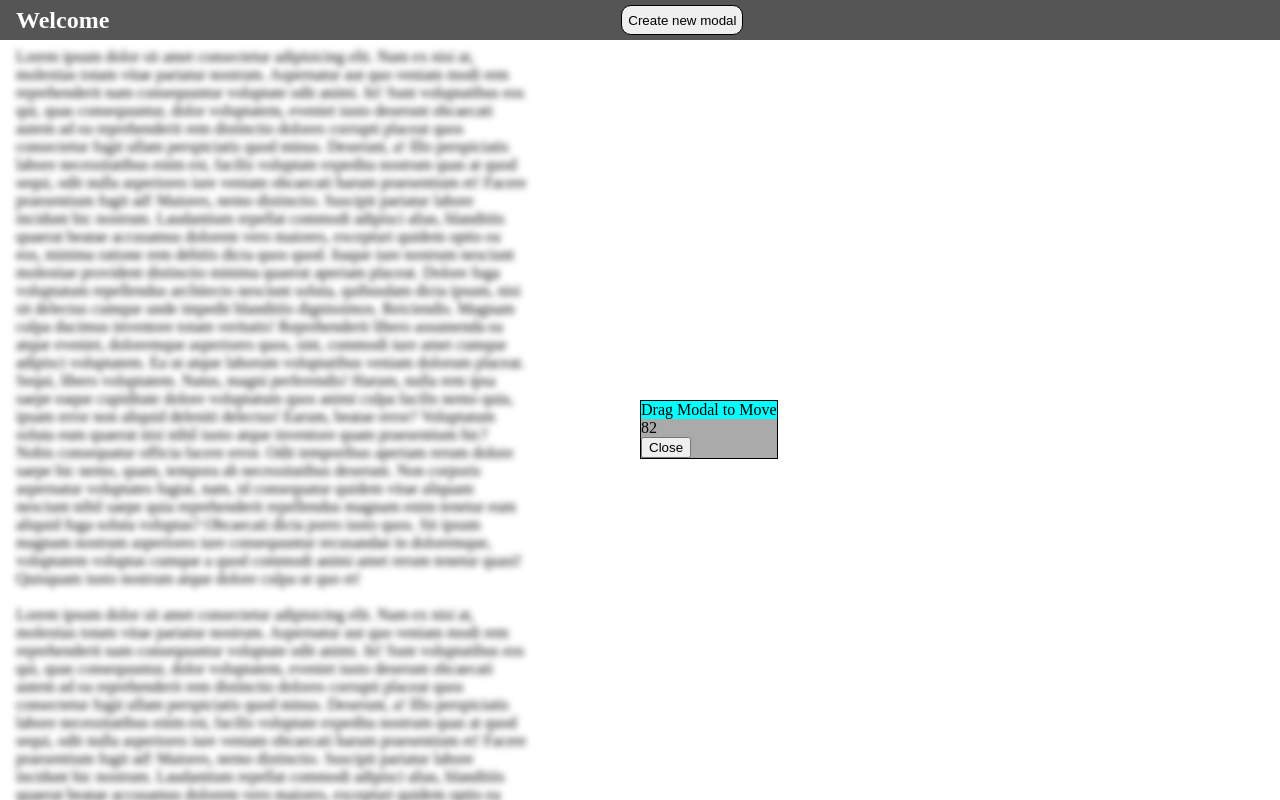
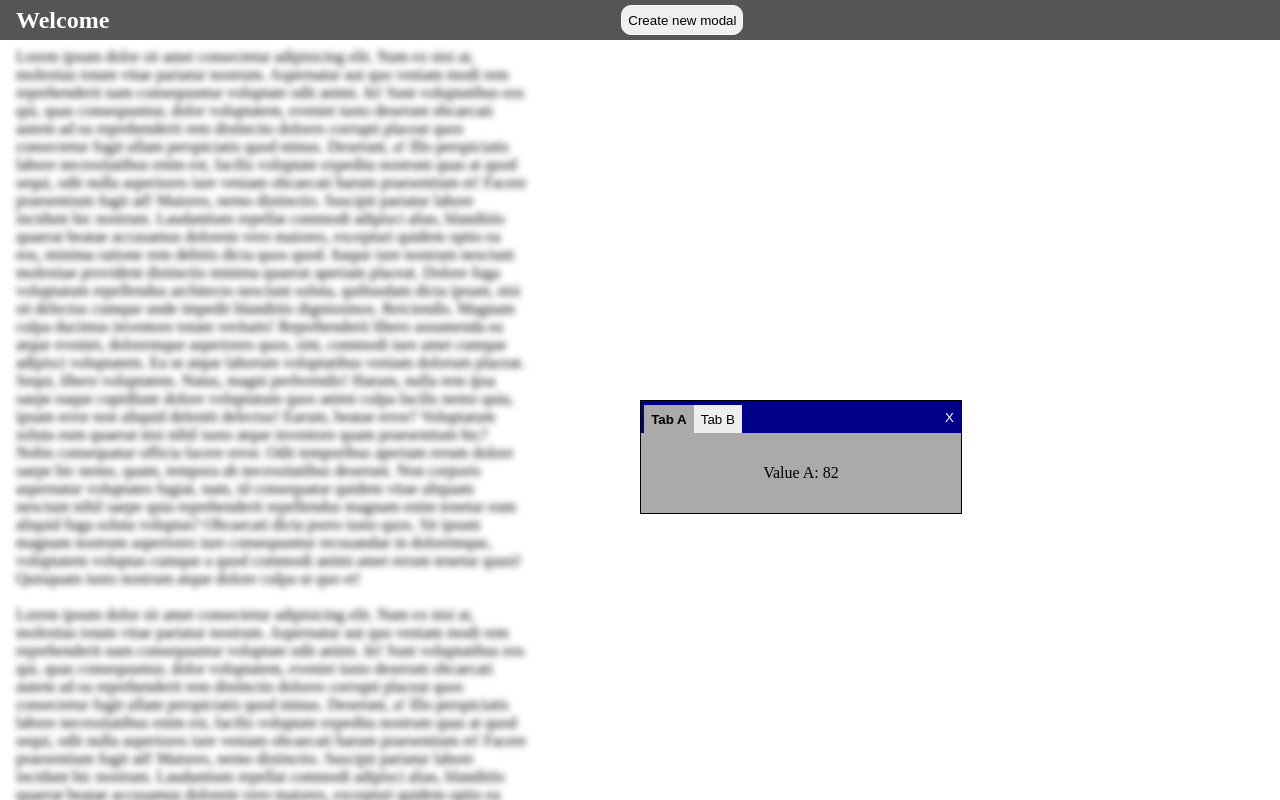
Before and after one commit to contra/contra-interview-assessment, a Next.js app in the folder frontend/: page / in a window 1280 px wide. Both pictures are taken after a click on the button "Create new modal". Shown: the top 800 px of the page. Built offline with nearby package versions, Linux system fonts and the light colour scheme.

Commit message:
update styles & enable tab access in modals

```diff
--- a/frontend/src/components/Modal.module.css
+++ b/frontend/src/components/Modal.module.css
@@ -1,19 +1,77 @@
-.modalHeader {
-  cursor: move;
-  background-color: aqua;
-  width: 100%;
-  height: auto;
-}
-
 .modal {
   border: 1px solid black;
-  cursor: move;
+  display: flex;
+  flex-direction: column;
+  justify-content: space-between;
+  align-items: center;
   position: fixed;
+  width: 20rem;
   top: 50%;
   left: 50%;
   background-color: #aaa;
-  padding: 0;
+  padding: 0rem;
   -webkit-user-select: none;
   -ms-user-select: none;
   user-select: none;
 }
+
+.modalHeader {
+  display: flex;
+  flex-direction: row;
+  justify-content: space-between;
+  align-items: flex-end;
+  cursor: move;
+  background-color: darkblue;
+  color: white;
+  width: 100%;
+  height: 2rem;
+}
+
+.tabs {
+  padding-left: 0.2rem;
+  padding-top: 0.25rem;
+}
+
+.activeTab {
+  border-bottom: none;
+  border-top: 1px solid #aaa;
+  border-right: 1px solid #aaa;
+  border-left: 1px solid #aaa;
+  background-color: #aaa;
+  font-weight: 600;
+  height: 1.75rem;
+}
+
+.inactiveTab {
+  border-bottom: darkblue;
+  border-top: 1px solid #eee;
+  border-right: 1px solid #eee;
+  border-left: 1px solid #eee;
+  background-color: #eee;
+  font-weight: 500;
+  height: 1.75rem;
+}
+
+.headerText {
+  padding: 0.25rem 0.5rem
+}
+
+.closeBtn {
+  border: 1px solid darkblue;
+  color: white;
+  background-color: darkblue;
+  height: 100%;
+}
+
+.closeBtn:hover {
+  border: 1px solid red;
+  background-color: red;
+}
+
+.content {
+  display: flex;
+  flex-direction: column;
+  align-items: center;
+  justify-content: center;
+  height: 10vh;
+}
--- a/frontend/src/components/Modal.tsx
+++ b/frontend/src/components/Modal.tsx
@@ -2,7 +2,7 @@ import React from 'react'
 import { createPortal } from 'react-dom';
 import styles from './Modal.module.css'
 
-export default function Modal({children, index, setModals, modals}) {
+export default function Modal({ index, setModals, modals }) {
   const closeModal = () => {
     setModals(modals.slice(0, index).concat(modals.slice(index + 1)));
   }
@@ -47,11 +47,27 @@ export default function Modal({children, index, setModals, modals}) {
     }
     setModals(updatedModals)
   }
+  const clickTab = (e) => {
+    const targetTab = e.target.dataset.name;
+    const updatedModals = [...modals];
+    updatedModals[index] = {
+      ...modals[index],
+      active: targetTab,
+    }
+    setModals(updatedModals);
+  }
   return createPortal(
-    <div className={styles.modal} onMouseDown={dragStart} onMouseMove={dragging} onMouseUp={dragEnd} style={modals[index].styles}>
-      <div className={styles.modalHeader}>Drag Modal to Move</div>
-      <p>{children}</p>
-      <button onClick={closeModal}>Close</button>
+    <div className={styles.modal}  style={modals[index].styles}>
+      <div className={styles.modalHeader} onMouseDown={dragStart} onMouseMove={dragging} onMouseUp={dragEnd}>
+        <div className={styles.tabs}>
+          <button onClick={clickTab} className={modals[index].active === 'A' ? styles.activeTab : styles.inactiveTab} data-name='A'>Tab A</button>
+          <button onClick={clickTab} className={modals[index].active === 'B' ? styles.activeTab : styles.inactiveTab} data-name='B'>Tab B</button>
+        </div>
+        <button className={styles.closeBtn} onClick={closeModal}>X</button>
+      </div>
+      <div className={styles.content}>
+        <p>{modals[index].active === 'A' ? `Value A: ${modals[index].valueA}` : `Value B: ${modals[index].valueB}`}</p>
+      </div>
     </div>,
     document.getElementById('portal')
   )
--- a/frontend/src/components/Navbar.module.css
+++ b/frontend/src/components/Navbar.module.css
@@ -15,7 +15,11 @@
 
 .modalBtn {
   height: 75%;
-  border: 1px solid black;
+  border: 1px solid white;
   border-radius: 10px;
   cursor: pointer;
 }
+
+.modalBtn:hover{
+  background-color: #ccc;
+}
--- a/frontend/src/pages/index.tsx
+++ b/frontend/src/pages/index.tsx
@@ -12,7 +12,9 @@ const Index: NextPage = () => {
         return Math.max(pre, cur.styles.zIndex);
       }, 0);
     const newModal = {
-      value: `${Math.floor(Math.random()*100)}`,
+      active: 'A',
+      valueA: `${Math.floor(Math.random()*100)}`,
+      valueB: `${Math.floor(Math.random()*100)}`,
       diffX: 0,
       diffY: 0,
       dragging: false,
@@ -35,7 +37,7 @@ const Index: NextPage = () => {
       <Navbar openModal={openModal}/>
       <Textbox/>
       {modals.map((modalObj, i) => (
-        <Modal modals={modals} setModals={setModals} index={i} key={i} >{modalObj.value}</Modal>
+        <Modal modals={modals} setModals={setModals} index={i} key={i}/>
       ))}
     </div>
   )
```
